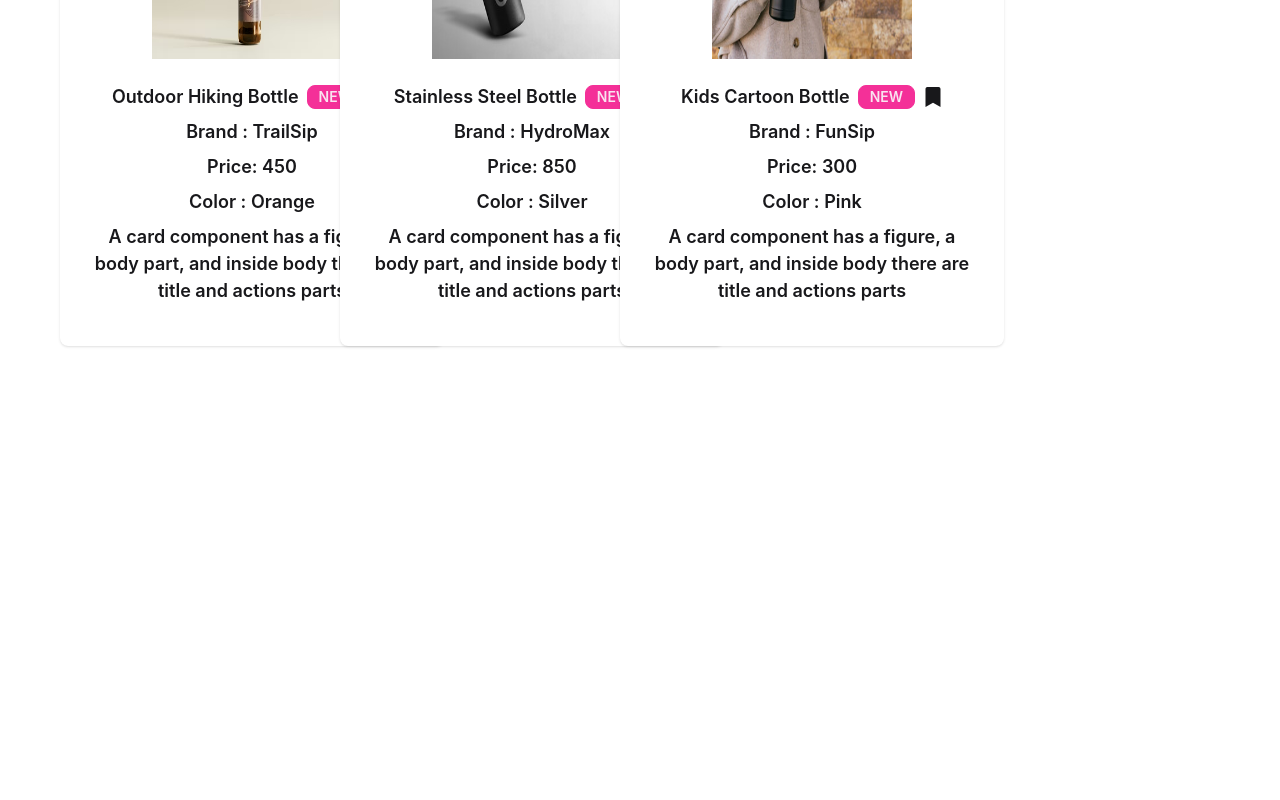
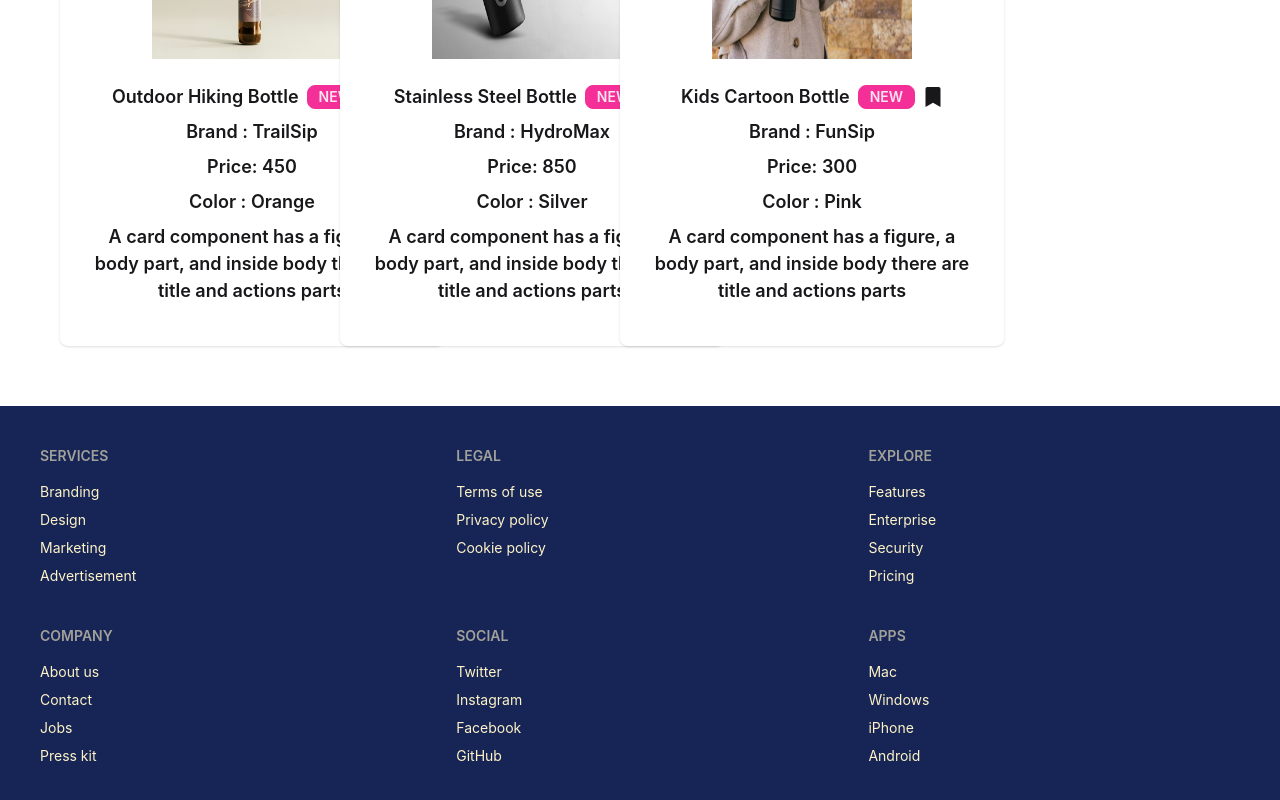
Before and after one commit to JabirSiddiqueTalim/Simple-React-SPA-with-scribbles-cafe, a React (Vite) app: page / in a window 1280 px wide. Shown: the part 2646-3446 px from the top of the page. Before the commit the page ends 3052 px from the top, so only its background shows below. Built offline with nearby package versions, Linux system fonts and the light colour scheme.

Commit message:
aadded footer

```diff
--- a/src/App.jsx
+++ b/src/App.jsx
@@ -2,6 +2,7 @@
 import Blogs from './component/Blogs/Blogs'
 import { useState } from 'react'
 import { ImGift } from 'react-icons/im'
+import Footer from './component/Footer/Footer'
 
 function App() {
   const [bookMarked, setbookMarked] = useState([])
@@ -67,6 +68,7 @@
 
         </div>
       </div>
+      <Footer></Footer>
 
 
     </>
--- /dev/null
+++ b/src/component/Footer/Footer.jsx
@@ -0,0 +1,54 @@
+import React from 'react';
+
+const Footer = () => {
+  return (
+    <div>
+      <footer className="footer sm:footer-horizontal bg-blue-950  text-amber-100 grid-rows-2 p-10 ">
+  <nav>
+    <h6 className="footer-title">Services</h6>
+    <a className="link link-hover">Branding</a>
+    <a className="link link-hover">Design</a>
+    <a className="link link-hover">Marketing</a>
+    <a className="link link-hover">Advertisement</a>
+  </nav>
+  <nav>
+    <h6 className="footer-title">Company</h6>
+    <a className="link link-hover">About us</a>
+    <a className="link link-hover">Contact</a>
+    <a className="link link-hover">Jobs</a>
+    <a className="link link-hover">Press kit</a>
+  </nav>
+  <nav>
+    <h6 className="footer-title">Legal</h6>
+    <a className="link link-hover">Terms of use</a>
+    <a className="link link-hover">Privacy policy</a>
+    <a className="link link-hover">Cookie policy</a>
+  </nav>
+  <nav>
+    <h6 className="footer-title">Social</h6>
+    <a className="link link-hover">Twitter</a>
+    <a className="link link-hover">Instagram</a>
+    <a className="link link-hover">Facebook</a>
+    <a className="link link-hover">GitHub</a>
+  </nav>
+  <nav>
+    <h6 className="footer-title">Explore</h6>
+    <a className="link link-hover">Features</a>
+    <a className="link link-hover">Enterprise</a>
+    <a className="link link-hover">Security</a>
+    <a className="link link-hover">Pricing</a>
+  </nav>
+  <nav>
+    <h6 className="footer-title">Apps</h6>
+    <a className="link link-hover">Mac</a>
+    <a className="link link-hover">Windows</a>
+    <a className="link link-hover">iPhone</a>
+    <a className="link link-hover">Android</a>
+  </nav>
+</footer>
+
+    </div>
+  );
+};
+
+export default Footer;
```
